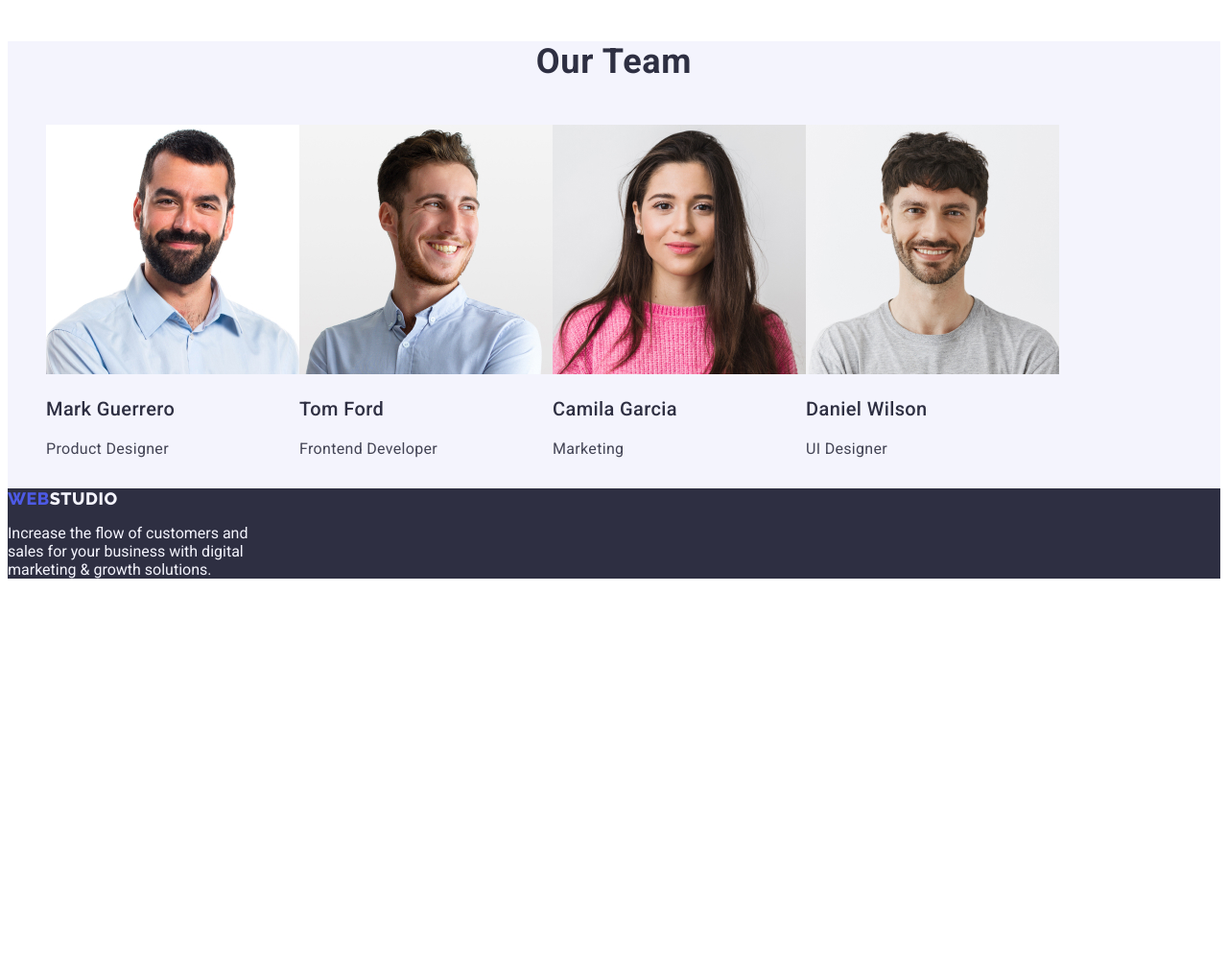
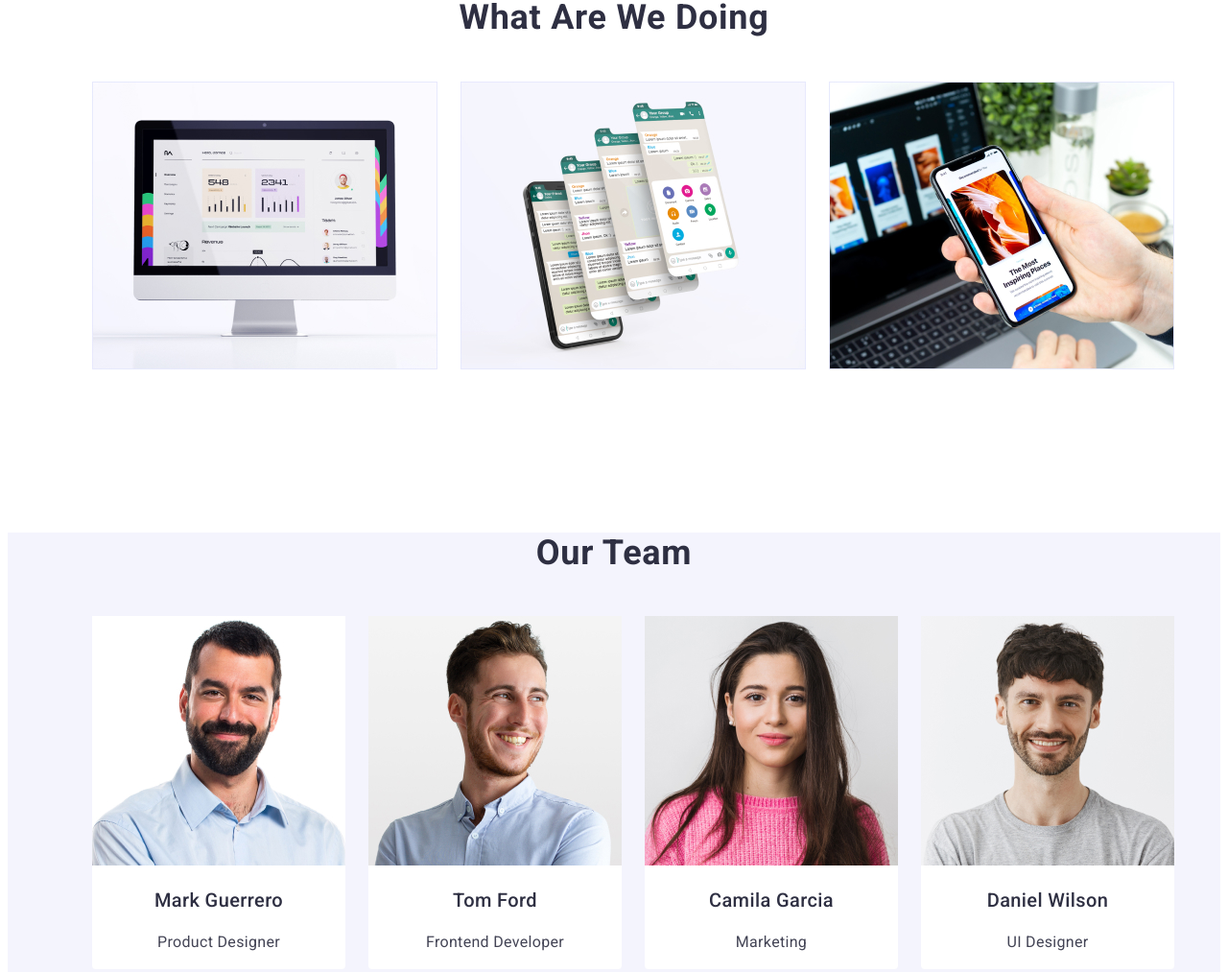
Before and after one commit to valeeriiiee/goit-markup-hw-03, a plain HTML site: page index.html in a window 1280 px wide. Shown: the part 1393-2406 px from the top of the page at 96% size. Before the commit the page ends 2012 px from the top, so only its background shows below. Drawn offline with Linux system fonts and the light colour scheme.

Commit message:
edited list styles and footer styles

```diff
--- a/css/styles.css
+++ b/css/styles.css
@@ -23,16 +23,22 @@ body {
   font-size: 16px;
   font-weight: 400;
   letter-spacing: 0.32px;
+  line-height: 24px;
 }
 .container {
   width: 1158px;
 }
 .d-flex {
   display: flex;
+  justify-content: center;
 }
 .list {
   list-style-type: none;
   display: flex;
+}
+.section {
+  padding-top: 120px;
+  padding-bottom: 120px;
 }
 /* END OF GENERAL STYLES */
 
@@ -41,6 +47,8 @@ body {
 .header {
   align-items: center;
   justify-content: space-around;
+  border-bottom: 1px solid var(--CORNFLOWER);
+  background-color: var(--WHITE);
 }
 .header .d-flex {
   align-items: center;
@@ -161,18 +169,28 @@ a[href="tel:+11(000)111-11-11"]:focus {
   font-weight: 700;
   letter-spacing: 0.72px;
 }
+.services .list {
+  gap: 24px;
+}
 /* END OF WHAT ARE WE DOING SECTION STYLES*/
 /* OUR TEAM SECTION STYLES */
 .team {
   background-color: var(--CLOUD);
 }
 .team .list {
-  gap
+  gap: 24px;
 }
+.team-members-item {
+  background-color: white;
+  border-radius: 0px 0px 4px 4px;
+  text-align: center;
+}
+
 /* END OF OUR TEAM SECTION STYLES */
 /* FOOTER STYLES */
-footer {
+.footer {
   background-color: var(--NAVY-BLUE);
+  padding: 100px 0px 100px 156px;
 }
 .logo-footer {
   color: var(--CLOUD);
--- a/index.html
+++ b/index.html
@@ -58,7 +58,7 @@
         <button type="button" class="hero-button button">Order Service</button>
       </section>
       <!-- VISSION MISSION STATEMENT -->
-      <section class="vission-mission">
+      <section class="vission-mission section">
         <ul class="vission-mission-list list">
           <li class="vission-mission-item">
             <h3 class="vission-mission-title header-three">Strategy</h3>
@@ -91,7 +91,7 @@
         </ul>
       </section>
       <!-- WHAT ARE WE DOING SECTION -->
-      <section class="services">
+      <section class="services section">
         <h2 class="services-header subheader">What Are We Doing</h2>
         <div class="d-flex">
           <ul class="services-list list">
@@ -172,7 +172,7 @@
       </section>
     </main>
     <!-- FOOTER -->
-    <footer>
+    <footer class="footer">
       <a href="#" class="logo-footer link"><span>WEB</span>STUDIO</a>
       <p class="p-footer">
         Increase the flow of customers and <br />
```
Also changed, not shown: portfolio.html (+1 -1 lines).
